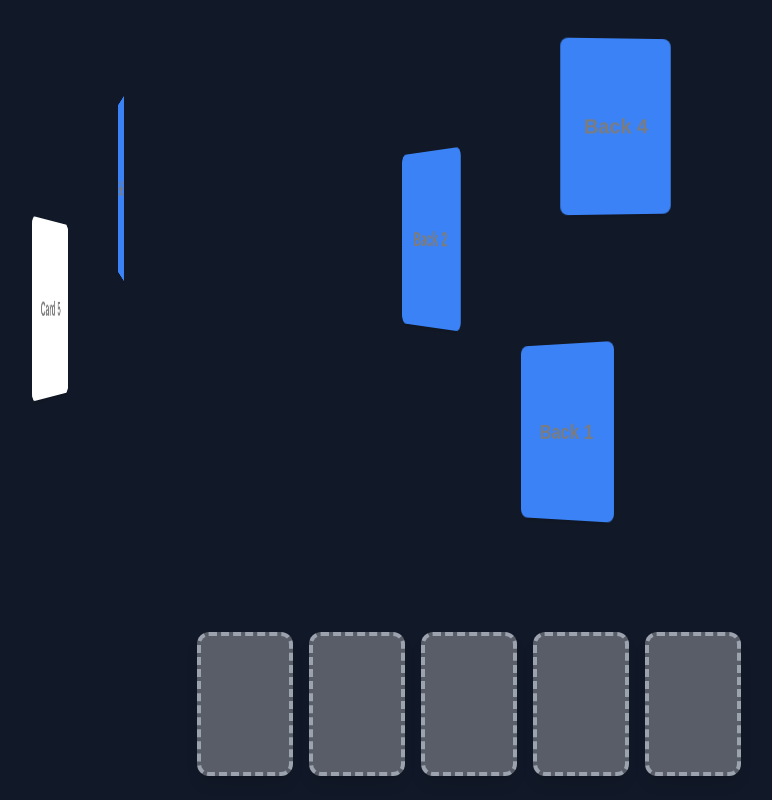
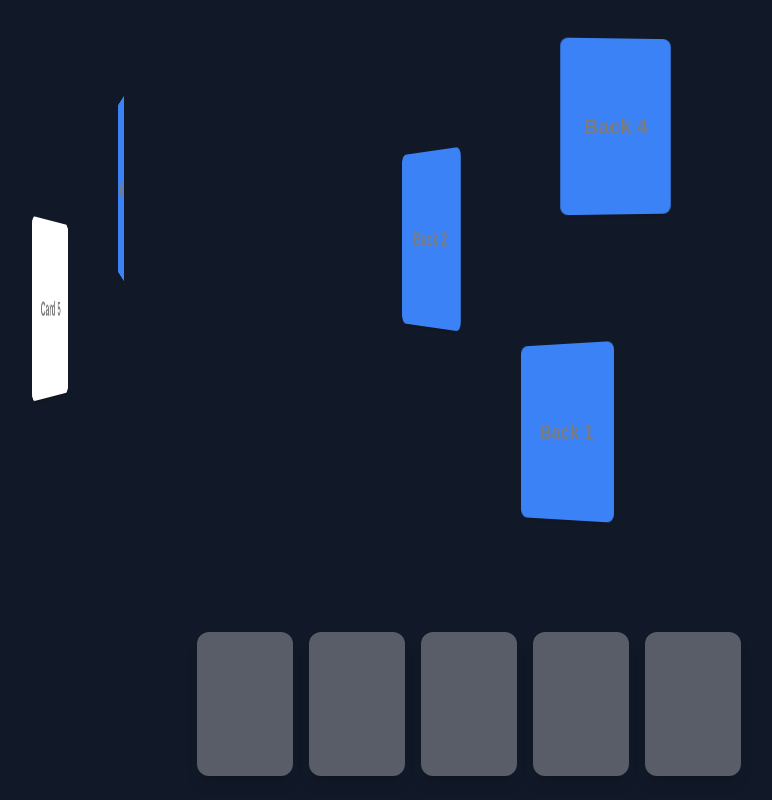
Before and after one commit to TRI-HM/my_website.dev, a Next.js app: page /portfolioGame in a window 1280 px wide. Shown: the whole page, without its empty margins (171-943 px from the left). Built offline with nearby package versions, Linux system fonts and the light colour scheme.

Commit message:
feat: enhance CardDock to support last collected card animation

```diff
--- a/app/(pages)/portfolioGame/component/CardDock.tsx
+++ b/app/(pages)/portfolioGame/component/CardDock.tsx
@@ -4,22 +4,28 @@ import Card3D from "./Card3D";
 type CardDockProps = {
   cards: { id: string; front: React.ReactNode }[];
   maxSlots?: number;
+  lastCollectedCardId?: string; // card mới vừa chui vào slot
 };
 
-const CardDock: React.FC<CardDockProps> = ({ cards, maxSlots = 5 }) => {
-  return (
-    <div className="fixed bottom-6 left-1/2 -translate-x-1/2 flex gap-4 z-30">
-      {Array.from({ length: maxSlots }).map((_, idx) => (
+const CardDock: React.FC<CardDockProps> = ({
+  cards,
+  maxSlots = 5,
+  lastCollectedCardId,
+}) => (
+  <div className="fixed bottom-6 left-1/2 -translate-x-1/2 flex gap-4 z-30">
+    {Array.from({ length: maxSlots }).map((_, idx) => {
+      const card = cards[idx];
+      const isNew = card && card.id === lastCollectedCardId;
+      return (
         <div
           key={idx}
-          className="w-24 h-36 rounded-xl border-4 border-dashed border-gray-400 bg-white/30 backdrop-blur-sm flex items-center justify-center shadow-lg">
-          {cards[idx] && (
-            <div className="w-full h-full flex items-center justify-center">
-              {/* Hiển thị mặt trước của lá bài */}
-              <div className="w-20 h-32">
+          className={`w-24 h-36 rounded-xl bg-white/30 backdrop-blur-sm flex items-center justify-center shadow-lg transition-all`}>
+          {card && (
+            <div className={`w-full h-full flex items-center justify-center`}>
+              <div className={`w-20 h-32 ${isNew ? "dock-card-animate" : ""}`}>
                 <Card3D
                   className="w-20 h-32"
-                  front={cards[idx].front}
+                  front={card.front}
                   back={null}
                   rotationY={0}
                 />
@@ -27,9 +33,9 @@ const CardDock: React.FC<CardDockProps> = ({ cards, maxSlots = 5 }) => {
             </div>
           )}
         </div>
-      ))}
-    </div>
-  );
-};
+      );
+    })}
+  </div>
+);
 
 export default CardDock;
--- a/app/(pages)/portfolioGame/page.tsx
+++ b/app/(pages)/portfolioGame/page.tsx
@@ -8,22 +8,28 @@ const PortfolioGame = () => {
   const [dockCards, setDockCards] = useState<
     { id: string; front: React.ReactNode }[]
   >([]);
+  const [lastCollectedCardId, setLastCollectedCardId] = useState<string | null>(
+    null
+  );
 
-  // Khi chọn card rơi, đưa lên dock (tối đa 5)
   const handleCardSelect = (card: { id: string; front: React.ReactNode }) => {
     setDockCards((prev) => {
-      // Ngăn trùng card
       if (prev.find((c) => c.id === card.id)) return prev;
-      // Tối đa 5 slot
       if (prev.length >= 5) return prev;
       return [...prev, { id: card.id, front: card.front }];
     });
+    setLastCollectedCardId(card.id);
+    setTimeout(() => setLastCollectedCardId(null), 900); // Để animation còn lặp lại cho lần sau
   };
 
   return (
     <main className="relative min-h-screen bg-gray-900">
       <CardRain cardCount={5} onCardSelect={handleCardSelect} />
-      <CardDock cards={dockCards} maxSlots={5} />
+      <CardDock
+        cards={dockCards}
+        maxSlots={5}
+        lastCollectedCardId={lastCollectedCardId ?? undefined}
+      />
     </main>
   );
 };
--- a/app/(pages)/portfolioGame/styles.css
+++ b/app/(pages)/portfolioGame/styles.css
@@ -28,3 +28,16 @@
     transform: rotateY(1080deg); /* 3 vòng xoay */
   }
 }
+
+@keyframes dockCardPopIn {
+  0%   { transform: scale(0.7) translateX(0); }
+  20%  { transform: scale(1.2) translateX(0); }
+  35%  { transform: scale(1.15) translateX(-14px) rotateZ(-7deg);}
+  50%  { transform: scale(1.1) translateX(14px) rotateZ(7deg);}
+  65%  { transform: scale(1.05) translateX(-8px) rotateZ(-4deg);}
+  80%  { transform: scale(1.01) translateX(4px) rotateZ(2deg);}
+  100% { transform: scale(1.0) translateX(0) rotateZ(0);}
+}
+.dock-card-animate {
+  animation: dockCardPopIn 0.7s cubic-bezier(.46,1.48,.54,.94);
+}
```
